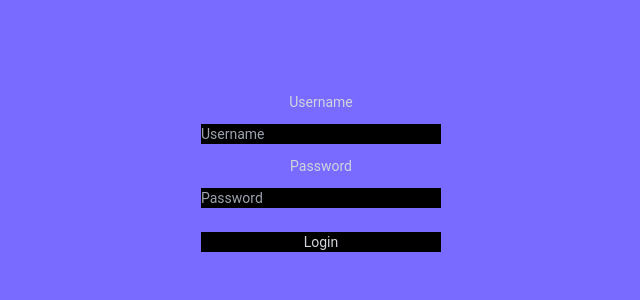
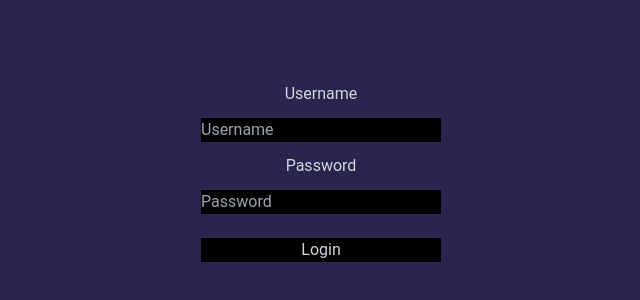
Before and after one commit to moeb15/Password-Manager, a React (Create React App) app in the folder frontend/: page / in a window 1280 px wide. Shown: the part 222-522 px from the top of the page, without its empty margins (319-959 px from the left). Built offline with nearby package versions, Linux system fonts and the light colour scheme.

Commit message:
changed font size

```diff
--- a/frontend/src/index.css
+++ b/frontend/src/index.css
@@ -9,8 +9,7 @@
     body{
         @apply font-[Roboto];
         @apply m-0;
-        @apply bg-[#796bff];
-        @apply text-sm;
+        @apply bg-[#2a254e];
     }
 }
 
```
